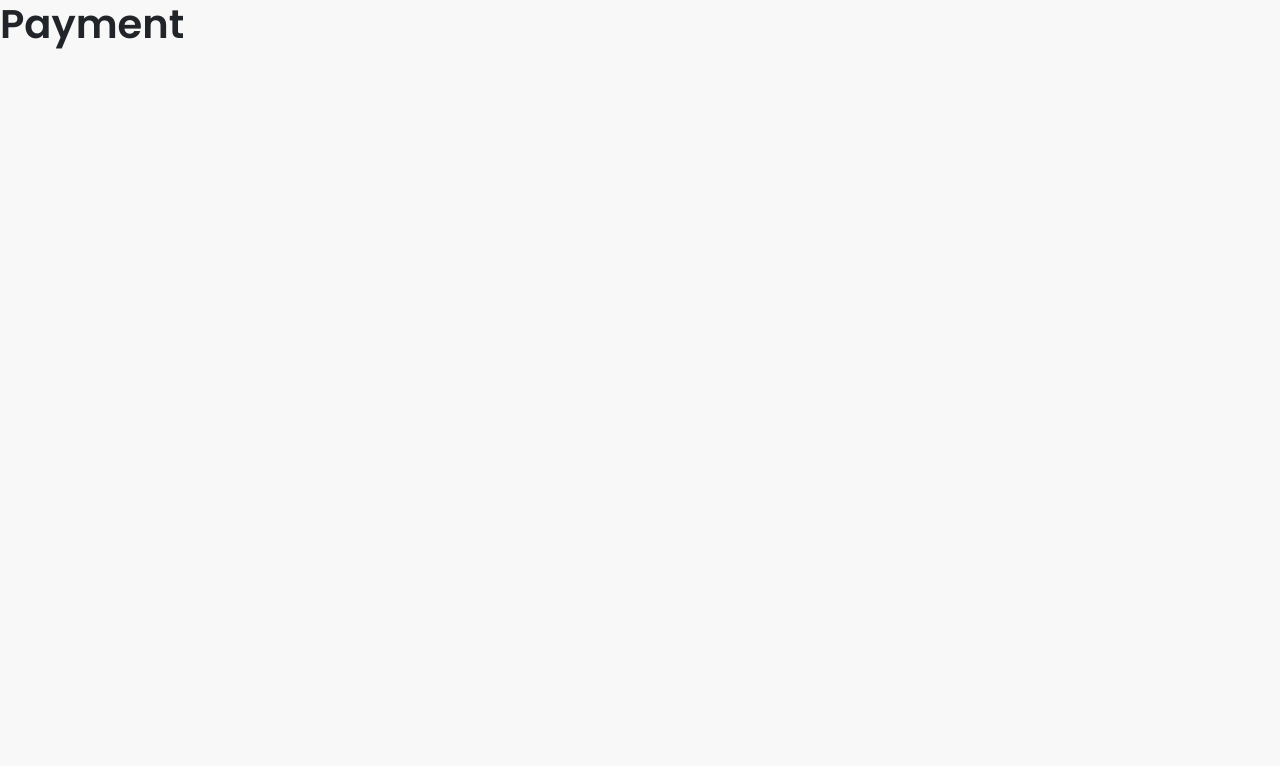
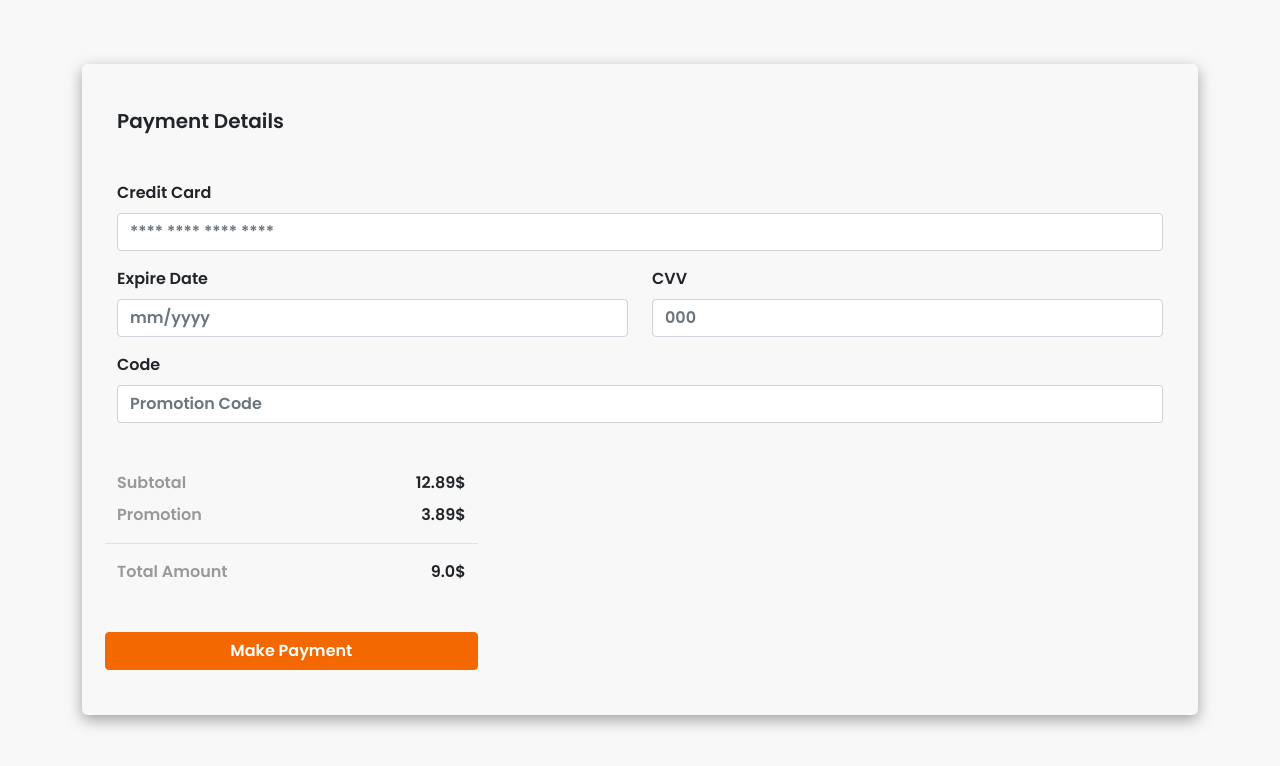
Before and after one commit to yilmaz-dv/foodStreet7, a Vue app in the folder foodStreet/: page /#/Payment in a window 1280 px wide. Shown: the top 766 px of the page. Built offline with nearby package versions, Linux system fonts and the light colour scheme.

Commit message:
payment page added.

```diff
--- a/foodStreet/src/App.vue
+++ b/foodStreet/src/App.vue
@@ -1,6 +1,4 @@
 <script setup>
-// This starter template is using Vue 3 <script setup> SFCs
-// Check out https://vuejs.org/api/sfc-script-setup.html#script-setup
 </script>
 
 <template>
--- a/foodStreet/src/pages/Payment.vue
+++ b/foodStreet/src/pages/Payment.vue
@@ -1,15 +1,72 @@
 <template>
-<div>
-  <h1>Payment</h1>
+<div class="container">
+  <div class="payment-area">
+    <h5 class="mb-5">Payment Details</h5>
+    <form class="mb-5">
+      <div class="mb-3">
+        <label for="InputCard" class="form-label">Credit Card</label>
+        <input maxlength="19" @keydown="CheckCardNumber($event)" type="text" class="form-control" id="InputCard" placeholder="**** **** **** ****">
+      </div>
+      <div class="row">
+        <div class="col-md-6 mb-3">
+          <label for="expireDate" class="form-label">Expire Date</label>
+          <input type="text" class="form-control" id="expireDate" placeholder="mm/yyyy" maxlength="7">
+        </div>
+        <div class="col-md-6 mb-3">
+          <label for="cvv" class="form-label">CVV</label>
+          <input type="text" class="form-control" id="cvv" placeholder="000" maxlength="3">
+        </div>
+      </div>
+      <div class="mb-3">
+        <label for="InputPromo" class="form-label">Code</label>
+        <input maxlength="19" @keydown="CheckCardNumber($event)" type="text" class="form-control" id="InputPromo" placeholder="Promotion Code">
+      </div>
+    </form>
+    <div class="col-md-4 total-payment">
+      <div class="row mb-2">
+        <div class="payment col-md-6">Subtotal </div>
+        <div class="col-md-6 text-end">12.89$ </div>
+      </div>
+      <div class="row mb-2 pb-3 border-bottom">
+        <div class="payment col-md-6">Promotion </div>
+        <div class="col-md-6 text-end">3.89$ </div>
+      </div>
+      <div class="row mt-3">
+        <div class="payment col-md-6">Total Amount </div>
+        <div class="col-md-6 text-end">9.0$ </div>
+      </div>
+      <div class="row">
+        <button type="submit" class="btn btn-primary mt-5">Make Payment</button>
+
+      </div>
+
+    </div>
+
+  </div>
 </div>
 </template>
 
 <script>
 export default {
-  name: "Payment"
+  name: "Payment",
+
+  methods: {
+    CheckCardNumber(e){
+      e.target.value = e.target.value.replace(/[^\dA-Z]/g, '').replace(/(.{4})/g, '$1 ').trim();
+    },
+  }
 }
+
 </script>
 
 <style scoped>
-
+.container { margin-top: 4em}
+.payment-area{
+  box-shadow: rgba(0, 0, 0, 0.35) 0px 5px 15px;
+  padding: 45px 35px;
+  border-radius: .35rem;
+}
+.payment{
+  color: #999999;
+}
 </style>
```
